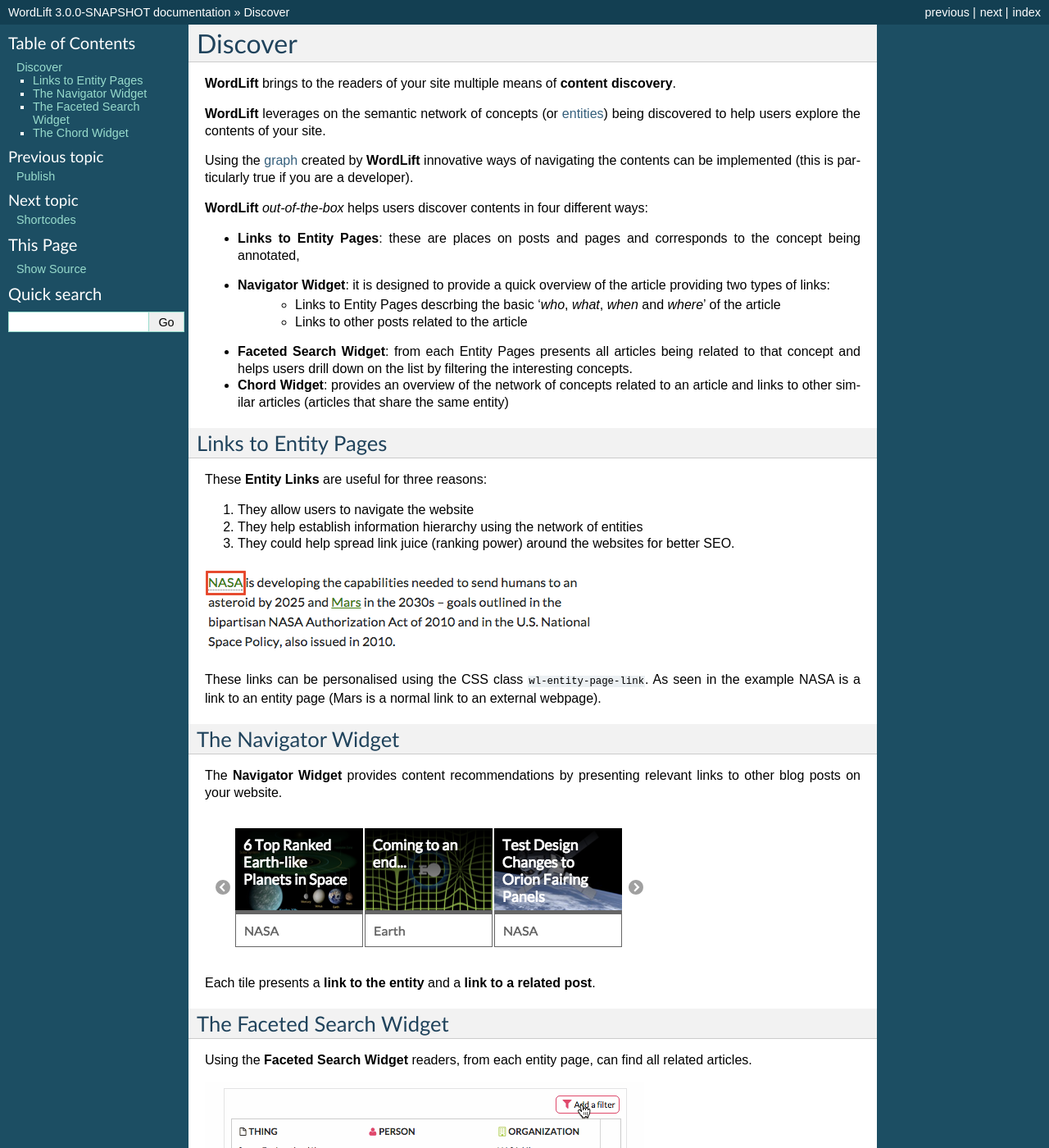
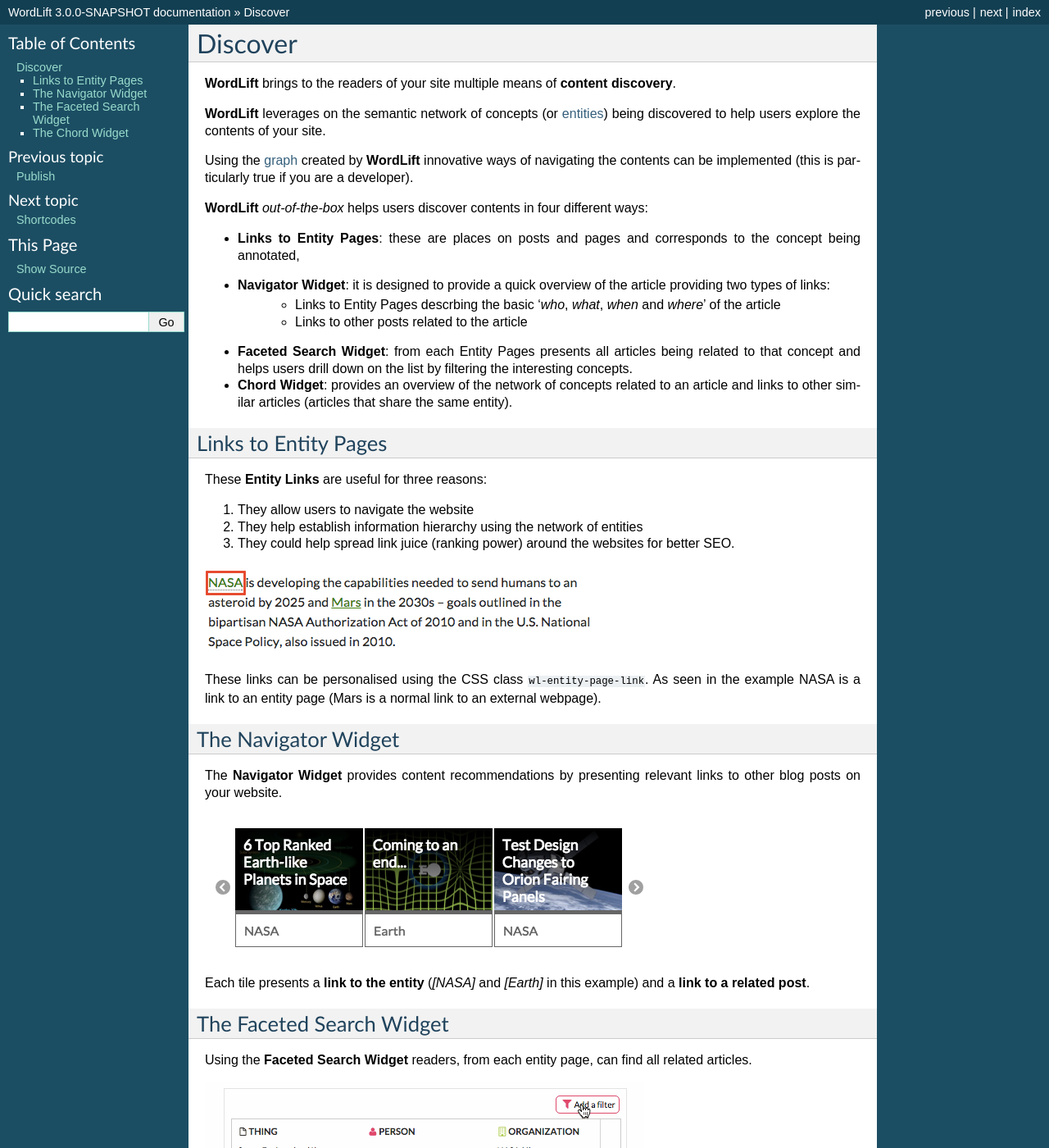
Before and after one commit to insideout10/wordlift-docs, a Sphinx documentation site: the page built from docs/discover.rst, in a window 1280 px wide and 1400 px high. Shown: the whole window at 82% size. Built offline with Sphinx 7.4.7, drawn with Linux system fonts in a browser that asks for light colours; some of the changed text lies outside the part shown.

Commit message:
last for today

```diff
--- a/docs/discover.rst
+++ b/docs/discover.rst
@@ -13,7 +13,7 @@
 	* Links to Entity Pages descrbing the basic '*who*, *what*, *when* and *where*' of the article
 	* Links to other posts related to the article
 * **Faceted Search Widget**: from each Entity Pages presents all articles being related to that concept and helps users drill down on the list by filtering the interesting concepts.
-* **Chord Widget**: provides an overview of the network of concepts related to an article and links to other similar articles (articles that share the same entity)
+* **Chord Widget**: provides an overview of the network of concepts related to an article and links to other similar articles (articles that share the same entity).
 
 Links to Entity Pages
 _____________
@@ -34,7 +34,7 @@
 
 .. image:: /images/wordlift-discover-navigator.png
 
-Each tile presents a **link to the entity** and a **link to a related post**.
+Each tile presents a **link to the entity** (*[NASA]* and *[Earth]* in this example) and a **link to a related post**.
 
 The Faceted Search Widget
 _____________
@@ -51,3 +51,5 @@
 The **Chord Widget** visualizes the relations between entities, starting from the current post and all the entities being annotated.
 
 .. image:: /images/wordlift-shortcodes-chord.png
+
+In this case also a user might chose to navigate to an entity page or to another blog post.
```
